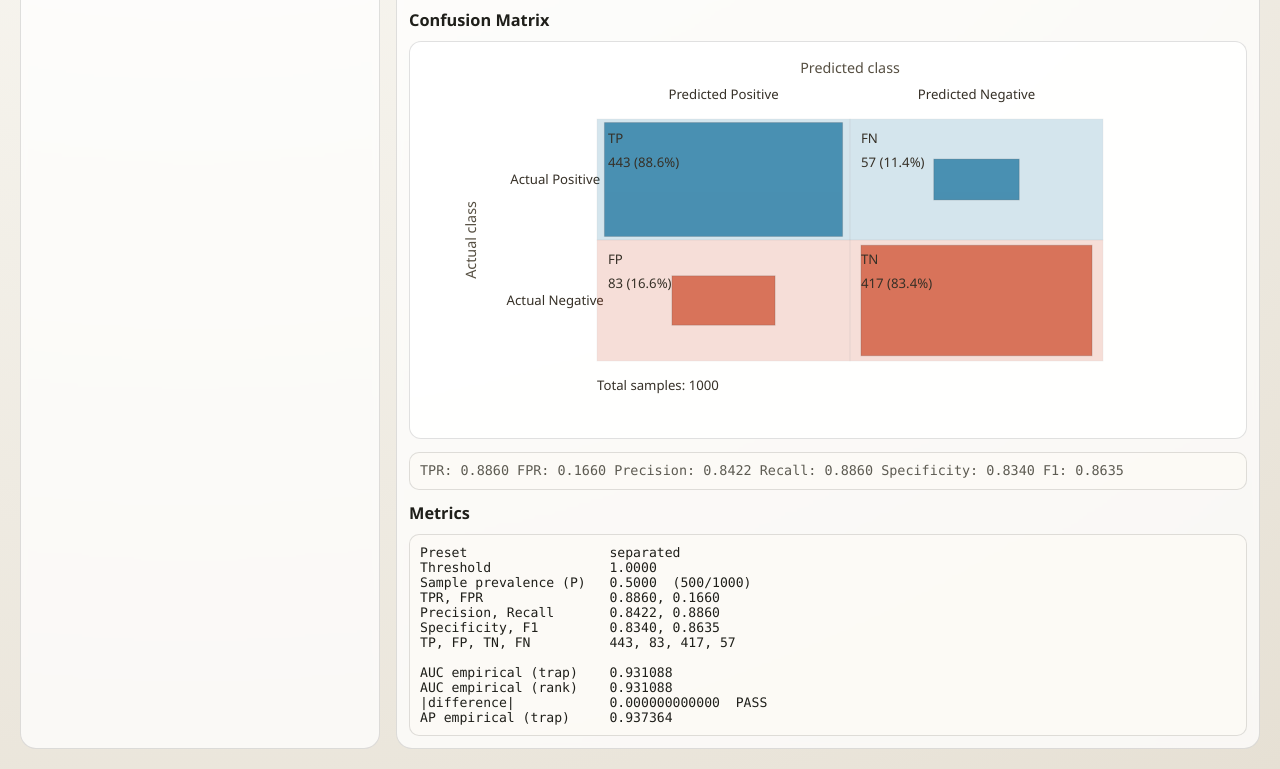
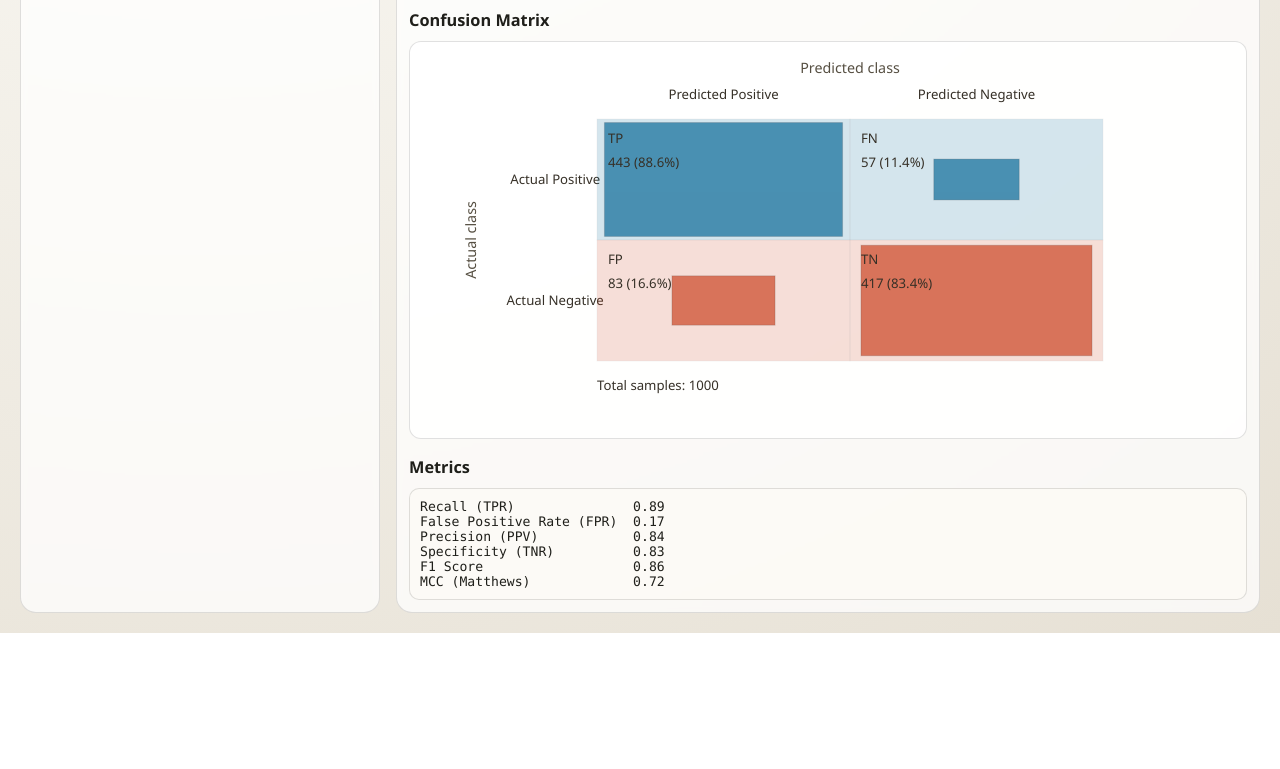
Before and after one commit to silekoch/understanding_classifier_metrics, a plain HTML site: page index.html in a window 1280 px wide. Shown: the part 987-1756 px from the top of the page. After the commit the page ends 1620 px from the top, so only its background shows below. Drawn offline with Linux system fonts and the light colour scheme.

Commit message:
Add MCC and clarify metric labels

```diff
--- a/app.js
+++ b/app.js
@@ -33,7 +33,6 @@
     data: null,
     roc: null,
     pr: null,
-    metrics: null,
   };
 
   const ids = {
@@ -105,7 +104,6 @@
     prSvg: document.getElementById("prSvg"),
     distSvg: document.getElementById("distSvg"),
     confusionSvg: document.getElementById("confusionSvg"),
-    derivedRates: document.getElementById("derivedRates"),
     metricsText: document.getElementById("metricsText"),
   };
 
@@ -826,17 +824,16 @@
     const recall = tpr;
     const specificity = N > 0 ? tn / N : 0;
     const f1 = precision + recall > 0 ? (2 * precision * recall) / (precision + recall) : 0;
-
-    return { tp, fp, tn, fn, tpr, fpr, precision, recall, specificity, f1, P, N };
+    const mccDen = Math.sqrt((tp + fp) * (tp + fn) * (tn + fp) * (tn + fn));
+    const mcc = mccDen > 0 ? (tp * tn - fp * fn) / mccDen : 0;
+
+    return { tp, fp, tn, fn, tpr, fpr, precision, recall, specificity, f1, mcc, P, N };
   }
 
   function computeEverything() {
     const rocPoints = computeRocPoints(state.data.all);
     const pr = computePrPoints(state.data.all);
-    const aucTrap = computeAucTrapezoid(rocPoints);
-    const aucRank = computeAucRank(state.data.all);
     const op = computeOperatingPoint(state.threshold, state.data.all);
-    const apTrap = computeApTrapezoid(pr.points);
 
     state.roc = {
       empirical: rocPoints,
@@ -847,13 +844,6 @@
       points: pr.points,
       prevalence: pr.prevalence,
       op: { recall: op.recall, precision: op.precision },
-    };
-
-    state.metrics = {
-      aucTrap,
-      aucRank,
-      aucAbsDiff: Math.abs(aucTrap - aucRank),
-      apTrap,
     };
   }
 
@@ -1550,10 +1540,6 @@
       })
     ).textContent = `Total samples: ${total}`;
 
-    ids.derivedRates.textContent = [
-      `TPR: ${fmt(op.tpr, 4)}   FPR: ${fmt(op.fpr, 4)}   Precision: ${fmt(op.precision, 4)}`,
-      `Recall: ${fmt(op.recall, 4)}   Specificity: ${fmt(op.specificity, 4)}   F1: ${fmt(op.f1, 4)}`,
-    ].join("\n");
   }
 
   function nearestFiniteThreshold(rocPoints, fprTarget, tprTarget) {
@@ -1668,25 +1654,20 @@
   }
 
   function renderMetrics() {
-    const preset = getActivePreset();
     const op = state.roc.op;
-    const m = state.metrics;
-    const pass = m.aucAbsDiff < 1e-10 ? "PASS" : "CHECK";
-
-    ids.metricsText.textContent = [
-      `Preset                  ${state.preset}`,
-      `Threshold               ${fmt(state.threshold, 4)}`,
-      `Sample prevalence (P)   ${fmt(state.data.samplePrevalence, 4)}  (${state.data.nPos}/${state.data.nPos + state.data.nNeg})`,
-      `TPR, FPR                ${fmt(op.tpr, 4)}, ${fmt(op.fpr, 4)}`,
-      `Precision, Recall       ${fmt(op.precision, 4)}, ${fmt(op.recall, 4)}`,
-      `Specificity, F1         ${fmt(op.specificity, 4)}, ${fmt(op.f1, 4)}`,
-      `TP, FP, TN, FN          ${op.tp}, ${op.fp}, ${op.tn}, ${op.fn}`,
-      "",
-      `AUC empirical (trap)    ${fmt(m.aucTrap, 6)}`,
-      `AUC empirical (rank)    ${fmt(m.aucRank, 6)}`,
-      `|difference|            ${fmt(m.aucAbsDiff, 12)}  ${pass}`,
-      `AP empirical (trap)     ${fmt(m.apTrap, 6)}`,
-    ].join("\n");
+    const rows = [
+      ["Recall (TPR)", op.tpr],
+      ["False Positive Rate (FPR)", op.fpr],
+      ["Precision (PPV)", op.precision],
+      ["Specificity (TNR)", op.specificity],
+      ["F1 Score", op.f1],
+      ["MCC (Matthews)", op.mcc],
+    ];
+    const labelWidth = Math.max(...rows.map(([label]) => label.length)) + 2;
+
+    ids.metricsText.textContent = rows
+      .map(([label, value]) => `${label.padEnd(labelWidth)}${fmt(value, 2)}`)
+      .join("\n");
   }
 
   function renderAll() {
--- a/index.html
+++ b/index.html
@@ -222,7 +222,6 @@
           <div class="plot-block">
             <h2>Confusion Matrix</h2>
             <svg id="confusionSvg" viewBox="0 0 760 360" role="img" aria-label="Confusion matrix"></svg>
-            <div id="derivedRates" class="derived-rates"></div>
           </div>
 
           <div class="metrics">
--- a/styles.css
+++ b/styles.css
@@ -210,18 +210,6 @@ svg {
   outline: none;
 }
 
-.derived-rates {
-  margin-top: 8px;
-  padding: 8px 10px;
-  border-radius: 10px;
-  border: 1px solid var(--line);
-  background: rgba(252, 250, 245, 0.9);
-  font-size: 0.84rem;
-  color: var(--muted);
-  font-family: "Menlo", "Consolas", monospace;
-  line-height: 1.5;
-}
-
 .metrics pre {
   margin: 0;
   padding: 10px;
```
